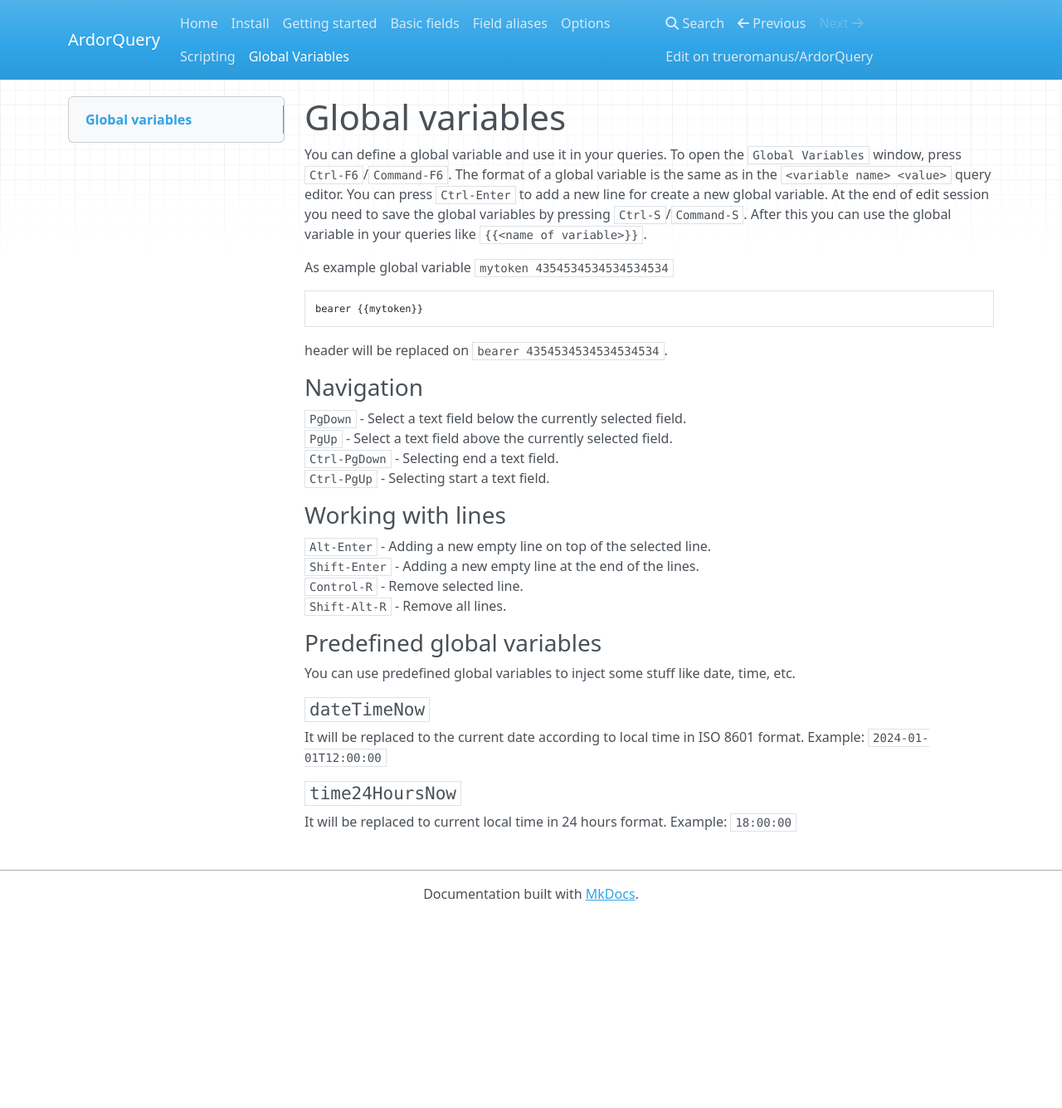
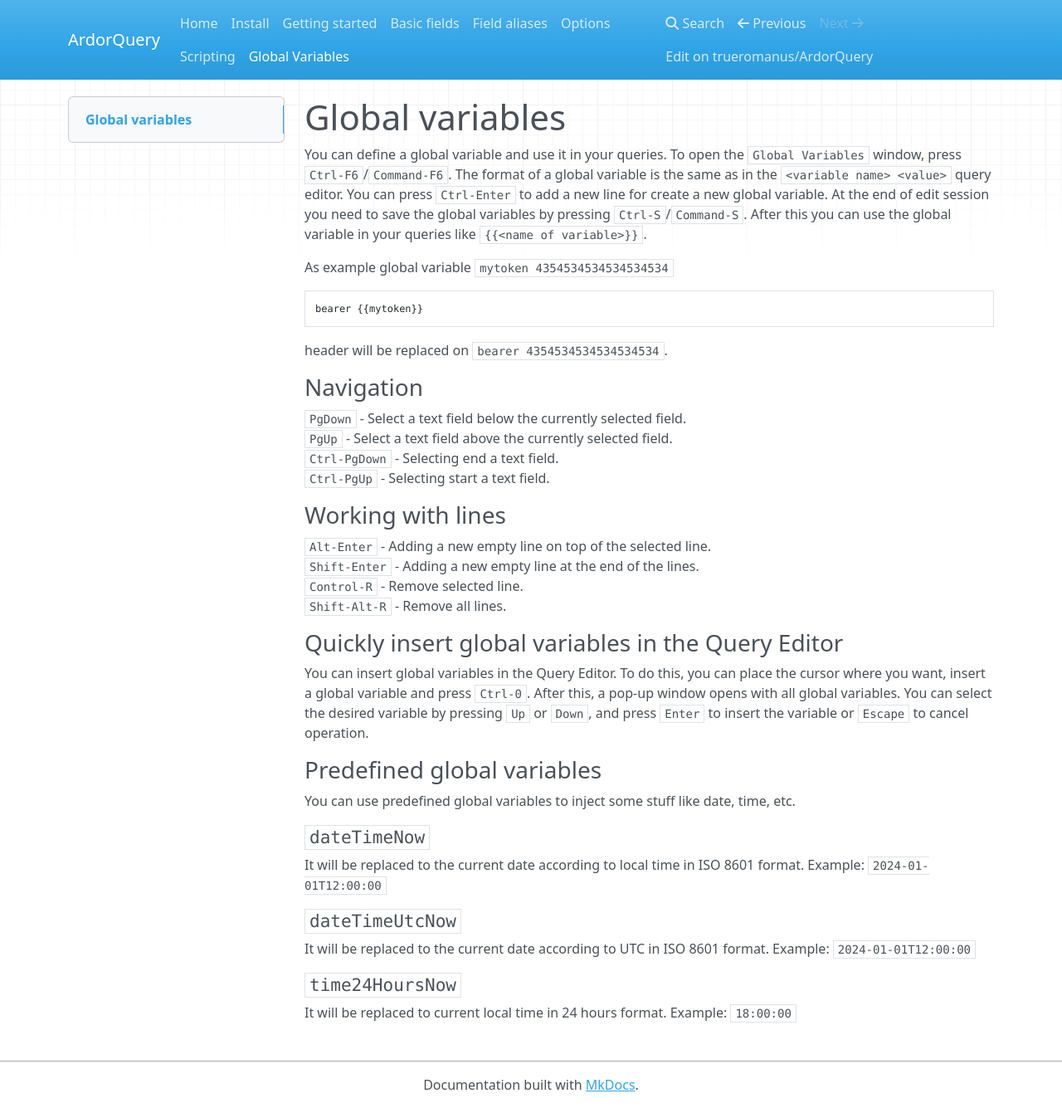
Before and after one commit to trueromanus/ArdorQuery, an MkDocs documentation site: the page built from docs/globalvariables.md, in a window 1280 px wide and 1335 px high. Shown: the whole window at 83% size. Built offline with MkDocs 1.6.1, drawn with Linux system fonts in a browser that asks for light colours; nearby versions of some CDN libraries.

Commit message:
+ Added dateTimeUtcNow to documentation

```diff
--- a/docs/globalvariables.md
+++ b/docs/globalvariables.md
@@ -24,6 +24,10 @@
 `Control-R` - Remove selected line.
 `Shift-Alt-R` - Remove all lines.
 
+### Quickly insert global variables in the Query Editor
+You can insert global variables in the Query Editor. To do this, you can place the cursor where you want, insert a global variable and press `Ctrl-0`.
+After this, a pop-up window opens with all global variables. You can select the desired variable by pressing `Up` or `Down`, and press `Enter` to insert the variable or `Escape` to cancel operation.
+
 ### Predefined global variables
 You can use predefined global variables to inject some stuff like date, time, etc.
 
@@ -32,6 +36,11 @@
 It will be replaced to the current date according to local time in ISO 8601 format.
 Example: `2024-01-01T12:00:00`
 
+#### `dateTimeUtcNow`
+
+It will be replaced to the current date according to UTC in ISO 8601 format.
+Example: `2024-01-01T12:00:00`
+
 #### `time24HoursNow`
 
 It will be replaced to current local time in 24 hours format.
```
